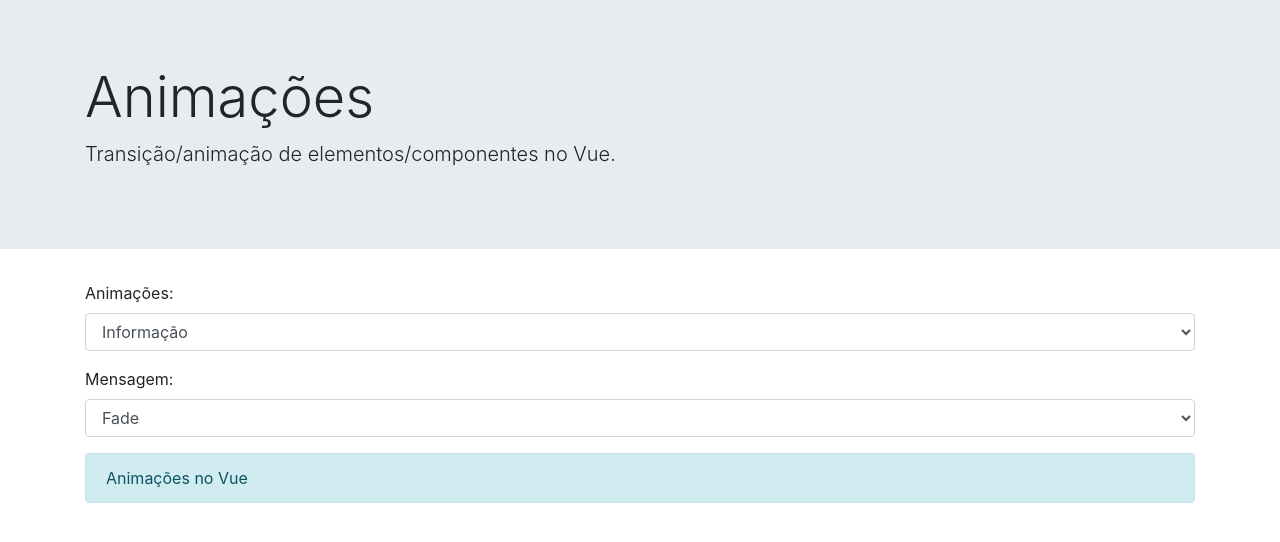
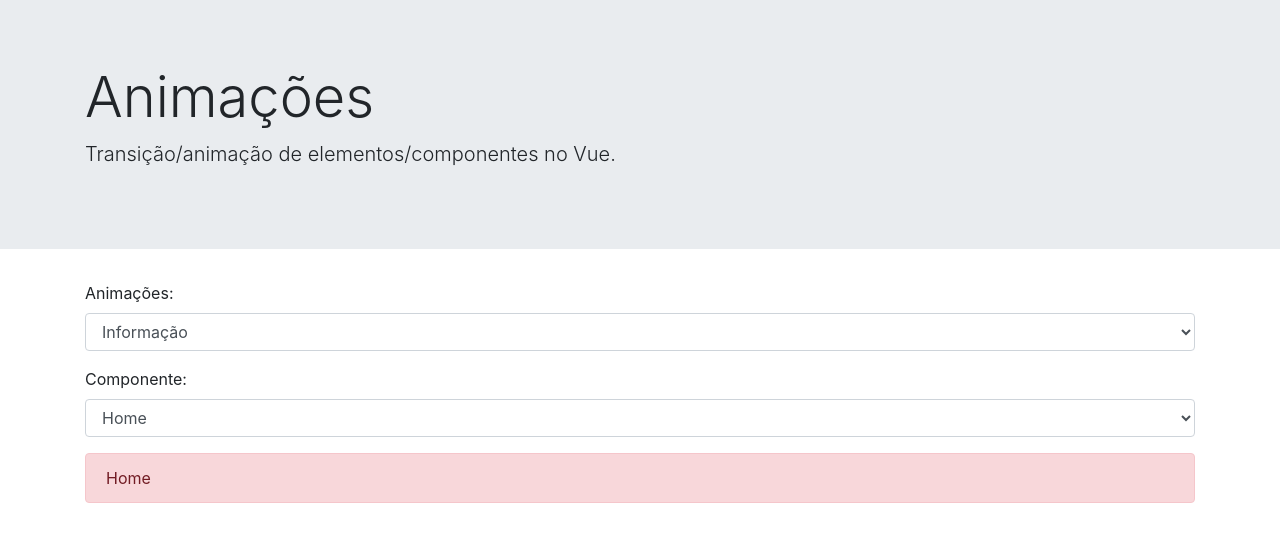
Before and after one commit to lourencofelipe/vue-anmts, a Vue app: page / in a window 1280 px wide. Shown: the top 542 px of the page. Built offline with nearby package versions, Linux system fonts and the light colour scheme.

Commit message:
Adding components

```diff
--- a/src/App.vue
+++ b/src/App.vue
@@ -21,18 +21,15 @@
         </div>
 
         <div class="form-group">
-          <label>Mensagem:</label>
-          <select class="form-control" v-model="animacaoSelecionada">
-            <option value="fade">Fade</option>
-            <option value="zoom">Zoom</option>
-            <option value="slide">Slide</option>
+          <label>Componente:</label>
+          <select class="form-control" v-model="componenteSelecionado">
+            <option value="AppHome">Home</option>
+            <option value="AppSobre">Sobre</option>
           </select>
         </div>
 
         <transition :name="animacaoSelecionada" mode="out-in">
-          <div :class="classeDeAlerta" :key="alertaAtual">
-            Animações no Vue
-          </div>
+          <component :is="componenteSelecionado"></component>
         </transition>
       </div>
 
@@ -40,12 +37,18 @@
 </template>
 
 <script>
+
 export default {
+  components: {
+    AppHome: () => import('./components/Home.vue'),
+    AppSobre: () => import('./components/Sobre.vue')
+  },
   data(){
     return {
       mostrar: true,
       animacaoSelecionada: 'fade',
-      alertaAtual: 'info'
+      alertaAtual: 'info',
+      componenteSelecionado: 'AppHome'
     }
   },
   computed: {
--- /dev/null
+++ b/src/components/Home.vue
@@ -0,0 +1,3 @@
+<template>
+    <div class="alert alert-danger">Home</div>
+</template>
--- /dev/null
+++ b/src/components/Sobre.vue
@@ -0,0 +1,3 @@
+<template>
+    <div class="alert alert-success">Sobre</div>
+</template>
```
